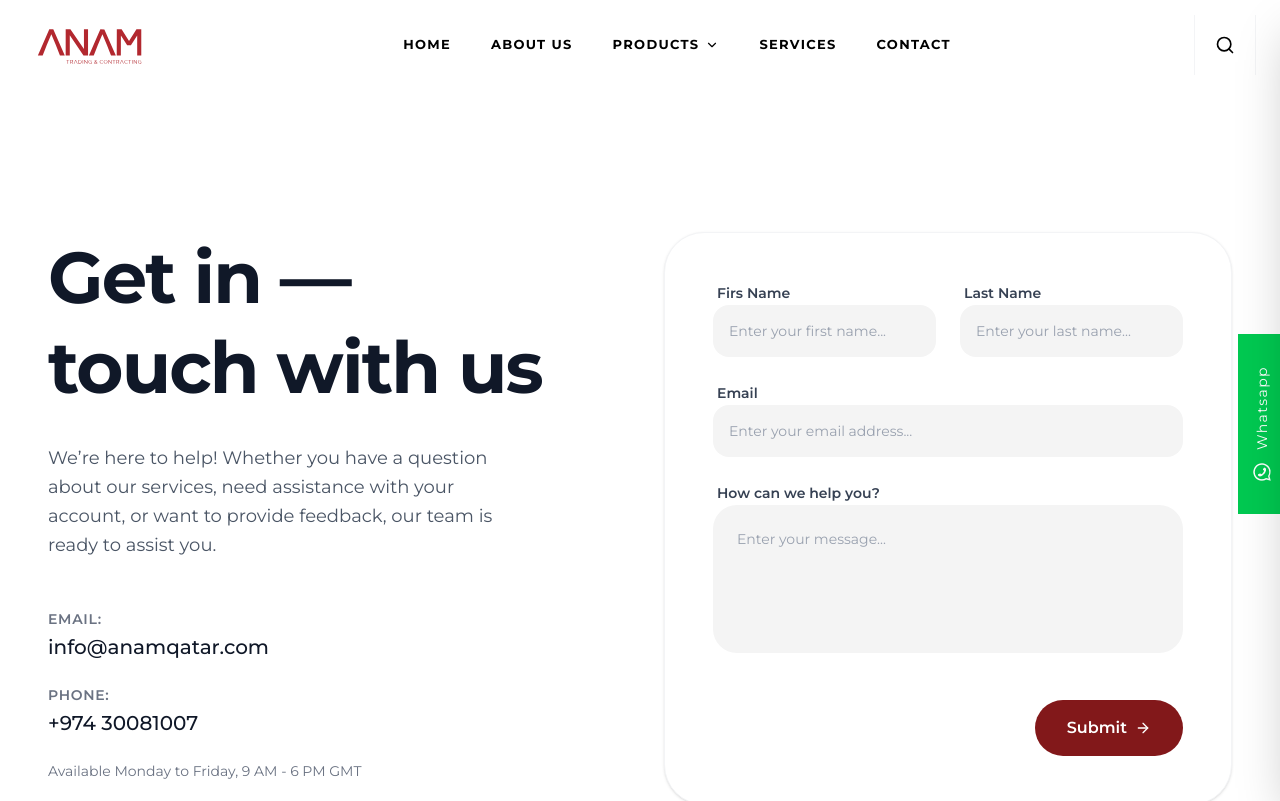
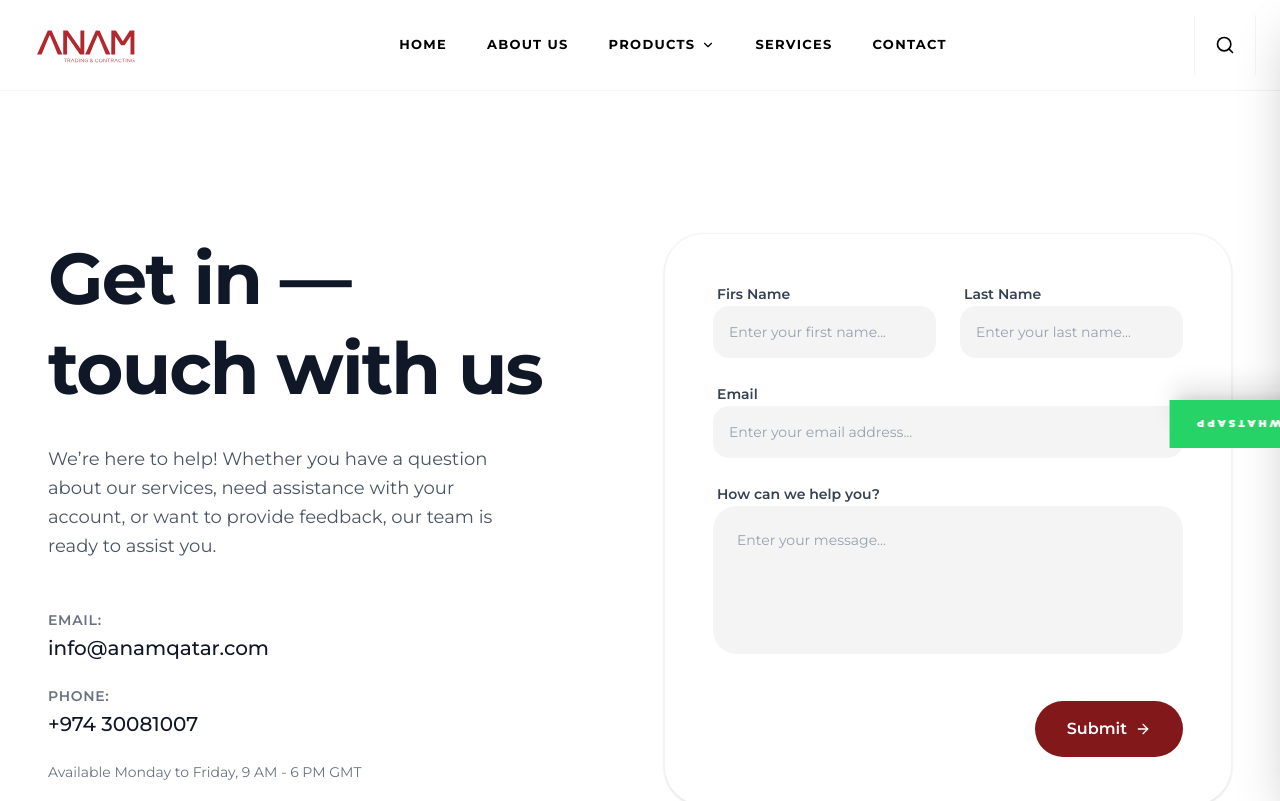
Before and after one commit to hananpk/anam-website, a React (Vite) app: page /contact in a window 1280 px wide. Shown: the top 801 px of the page. Built offline with nearby package versions, Linux system fonts and the light colour scheme.

Commit message:
add mobile menu

```diff
--- a/src/App.jsx
+++ b/src/App.jsx
@@ -8,7 +8,7 @@ import ProjectsPage from "./pages/Projects";
 import ProductDetail from "./pages/ProductDetail";
 import ContactUs from "./pages/Contact";
 import Gallery from "./pages/Gallery";
-import { FaWhatsapp } from "react-icons/fa";
+import WhatsAppButton from "./components/WhatsappButton";
 
 function App() {
   return (
@@ -26,13 +26,7 @@ function App() {
       </Routes>
 
       {/* whatsapp icon */}
-      <a
-        href="#"
-        className="fixed -right-18 top-1/2 hover:bg-green-600  z-50 -rotate-90 flex items-center gap-3 bg-green-500  text-white px-8 h-12 text-sm tracking-widest"
-      >
-        <FaWhatsapp size={20} />
-        <span className="hidden xl:inline">Whatsapp</span>
-      </a>
+      <WhatsAppButton />
     </BrowserRouter>
   );
 }
--- a/src/components/Header.jsx
+++ b/src/components/Header.jsx
@@ -1,7 +1,6 @@
 import React, { useState, useMemo } from "react";
 import {
   ChevronDown,
-  MessageCircle,
   Menu,
   X,
   Search,
@@ -9,31 +8,27 @@ import {
 } from "lucide-react";
 import { IMAGES } from "../utils/assets";
 import { Link, useNavigate } from "react-router-dom";
-import { FaWhatsapp } from "react-icons/fa";
 
 const megaMenuItems = [
   ["Flooring", "Wall Paneling & Cladding", "Doors", "Windows", "Partitions", "Ceiling", "Carpentry"],
-
   ["Profile & Accessories", "Kitchen & Wardrobe", "Lock and Handles", "Wood", "Solid Surface"],
-
-  ["Aluminum", "Stainless Steel", , "UPVC", "WPC", "Curtain and Blinds", "Shades and Fabric"],
-
+  ["Aluminum", "Stainless Steel", "UPVC", "WPC", "Curtain and Blinds", "Shades and Fabric"],
 ];
 
 const Header = () => {
   const [isMegaMenuOpen, setIsMegaMenuOpen] = useState(false);
   const [isSearchOpen, setIsSearchOpen] = useState(false);
+  const [isMobileMenuOpen, setIsMobileMenuOpen] = useState(false); // Mobile state
+  const [mobileProductsOpen, setMobileProductsOpen] = useState(false); // Mobile accordion state
   const [searchQuery, setSearchQuery] = useState("");
   const brandColor = "#63243B";
   const navigate = useNavigate();
-
-
 
   const filteredResults = useMemo(() => {
     if (!searchQuery) return [];
     return megaMenuItems.flat()
       .filter((item) =>
-        item?.includes(searchQuery.toLowerCase()),
+        item?.toLowerCase().includes(searchQuery.toLowerCase())
       )
       .slice(0, 8);
   }, [searchQuery]);
@@ -46,125 +41,55 @@ const Header = () => {
       .replace(/-+/g, "-")
       .replace(/^-+|-+$/g, "");
     navigate(`/products/${route}`);
-    console.log("helo", route);
+    setIsMegaMenuOpen(false);
+    setIsMobileMenuOpen(false);
   };
 
+  const navLinks = [
+    { name: "HOME", path: "/" },
+    { name: "ABOUT US", path: "/about" },
+    { name: "SERVICES", path: "/services" },
+    { name: "CONTACT", path: "/contact" },
+  ];
+
   return (
-    <header className="static top-0 w-full z-50 bg-[#fff] ">
-      <div className="max-w-[1280px] mx-auto px-6 h-[90px] flex items-center justify-between relative">
+    <header className="sticky top-0 w-full z-50 bg-[#fff] border-b border-gray-100">
+      <div className="max-w-[1280px] mx-auto px-6 h-[70px] md:h-[90px] flex items-center justify-between relative">
+
         {/* Logo Section */}
-        <div
-          className={`flex items-center gap-3 shrink-0 ${isSearchOpen ? "hidden md:flex" : "flex"}`}
-        >
-          <div className="w-20 md:w-34">
+        <div className={`flex items-center gap-3 shrink-0 ${isSearchOpen ? "hidden md:flex" : "flex"}`}>
+          <div className="w-20 md:w-32">
             <Link to={"/"}>
               <img src={IMAGES.logo} alt="Logo" className="w-full h-auto" />
             </Link>
           </div>
         </div>
 
-        {/* Integrated Search Overlay */}
-        <div
-          className={`absolute inset-0 bg-[#fff] z-30 flex flex-col transition-all duration-300 ${isSearchOpen ? "translate-y-0 opacity-100" : "-translate-y-full opacity-0 pointer-events-none"}`}
-        >
-          <div className="flex items-center px-10 h-20 border-b border-gray-100">
-            <Search size={22} className="text-gray-400" />
-            <input
-              type="text"
-              value={searchQuery}
-              onChange={(e) => setSearchQuery(e.target.value)}
-              placeholder="What are you looking for?"
-              className="w-full h-full px-6 outline-none text-xl text-black placeholder:text-gray-300 font-light"
-              autoFocus={isSearchOpen}
-            />
-            <button
-              onClick={() => {
-                setIsSearchOpen(false);
-                setSearchQuery("");
-              }}
-              className="p-2 hover:bg-gray-100 text-black hover:text-black"
-            >
-              <X size={28} />
-            </button>
-          </div>
+        {/* Desktop Navigation */}
+        <nav className="hidden lg:flex items-center gap-10 h-full">
+          {navLinks.slice(0, 2).map((link) => (
+            <Link key={link.name} to={link.path} className="text-[13px] font-bold tracking-widest hover:opacity-70 transition-opacity text-black">
+              {link.name}
+            </Link>
+          ))}
 
-          {/* Real-time Search Results Panel */}
-          {searchQuery && (
-            <div className="bg-white absolute left-0 top-full w-full shadow-2xl max-h-[60vh] overflow-y-auto">
-              <div className="max-w-4xl mx-auto py-8 px-10">
-                <p className="text-[10px] font-black uppercase tracking-widest text-gray-400 mb-4">
-                  Results
-                </p>
-                {filteredResults.length > 0 ? (
-                  <div className="grid grid-cols-1 md:grid-cols-2 gap-4">
-                    {filteredResults.map((result, i) => (
-                      <a
-                        key={i}
-                        href="#"
-                        className="flex items-center justify-between p-4 bg-gray-50 hover:bg-gray-100 group transition-colors"
-                      >
-                        <div>
-                          <p className="text-sm font-bold text-gray-900">
-                            {result}
-                          </p>
-                        </div>
-                        <ArrowRight
-                          size={16}
-                          className="text-gray-300 group-hover:text-black transition-all group-hover:translate-x-1"
-                        />
-                      </a>
-                    ))}
-                  </div>
-                ) : (
-                  <p className="text-gray-500 py-10 text-center italic">
-                    No products found matching "{searchQuery}"
-                  </p>
-                )}
-              </div>
-            </div>
-          )}
-        </div>
-
-        <nav className="hidden lg:flex items-center gap-10 h-full">
-          <a
-            href="/"
-            className="text-[13px] font-bold tracking-widest hover:opacity-70 transition-opacity text-black"
-          >
-            HOME
-          </a>
-
-          <Link
-            to={"/about"}
-            className="text-[13px] font-bold tracking-widest text-black hover:text-black"
-          >
-            ABOUT US
-          </Link>
-
+          {/* Products Dropdown */}
           <div
-            className="h-full flex items-center"
+            className="h-full flex items-center relative"
             onMouseEnter={() => setIsMegaMenuOpen(true)}
             onMouseLeave={() => setIsMegaMenuOpen(false)}
           >
-            <button className="flex items-center gap-1.5 text-[13px] font-bold tracking-widest text-black hover:text-black transition-colors h-full">
-              PRODUCTS{" "}
-              <ChevronDown
-                size={14}
-                className={isMegaMenuOpen ? "rotate-180" : ""}
-              />
+            <button className="flex items-center gap-1.5 text-[13px] font-bold tracking-widest text-black hover:text-black transition-colors h-full uppercase">
+              PRODUCTS <ChevronDown size={14} className={isMegaMenuOpen ? "rotate-180 transition-transform" : "transition-transform"} />
             </button>
 
-            {/* Mega Menu */}
             {isMegaMenuOpen && (
-              <div className="absolute left-1/2 top-full w-[80vw] max-w-3xl bg-white shadow-2xl border border-gray-100 p-12 grid grid-cols-3 gap-10 animate-in fade-in slide-in-from-top-2 z-50 transform -translate-x-1/2">
+              <div className="absolute left-1/2 top-full w-[80vw] max-w-3xl bg-white shadow-2xl border border-gray-100 p-10 grid grid-cols-3 gap-8 animate-in fade-in slide-in-from-top-2 z-50 transform -translate-x-1/2">
                 {megaMenuItems.map((column, colIdx) => (
-                  <ul key={colIdx} className="space-y-4">
+                  <ul key={colIdx} className="space-y-3">
                     {column.map((item, i) => (
-                      <li
-                        key={i}
-                        onClick={() => handleClickProducts(item)}
-                        className="group cursor-pointer"
-                      >
-                        <span className="text-[13px] text-gray-500 hover:text-black hover:pl-3 transition-all duration-300 block border-l-2 border-transparent hover:border-[#63243B]">
+                      <li key={i} onClick={() => handleClickProducts(item)} className="group cursor-pointer">
+                        <span className="text-[12px] text-gray-500 hover:text-black hover:pl-3 transition-all duration-300 block border-l-2 border-transparent hover:border-[#63243B]">
                           {item}
                         </span>
                       </li>
@@ -174,29 +99,113 @@ const Header = () => {
               </div>
             )}
           </div>
-          <a
-            href="#"
-            className="text-[13px] font-bold tracking-widest text-black hover:text-black"
-          >
-            SERVICES
-          </a>
-          <a
-            href="#"
-            className="text-[13px] font-bold tracking-widest text-black hover:text-black"
-          >
-            CONTACT
-          </a>
+
+          {navLinks.slice(2).map((link) => (
+            <Link key={link.name} to={link.path} className="text-[13px] font-bold tracking-widest hover:opacity-70 transition-opacity text-black">
+              {link.name}
+            </Link>
+          ))}
         </nav>
+
+        {/* Search Overlay */}
+        <div className={`absolute inset-0 bg-white z-50 flex flex-col transition-all duration-300 ${isSearchOpen ? "translate-y-0 opacity-100" : "-translate-y-full opacity-0 pointer-events-none"}`}>
+          <div className="flex items-center px-6 md:px-10 h-full border-b border-gray-100">
+            <Search size={22} className="text-gray-400" />
+            <input
+              type="text"
+              value={searchQuery}
+              onChange={(e) => setSearchQuery(e.target.value)}
+              placeholder="What are you looking for?"
+              className="w-full h-full px-4 md:px-6 outline-none text-lg md:text-xl text-black placeholder:text-gray-300 font-light"
+              autoFocus={isSearchOpen}
+            />
+            <button onClick={() => { setIsSearchOpen(false); setSearchQuery(""); }} className="p-2 text-black hover:bg-gray-100 rounded-full">
+              <X size={24} />
+            </button>
+          </div>
+
+          {searchQuery && (
+            <div className="bg-white absolute left-0 top-full w-full shadow-2xl max-h-[60vh] overflow-y-auto border-t border-gray-100">
+              <div className="max-w-4xl mx-auto py-6 px-6 md:px-10">
+                <p className="text-[10px] font-black uppercase tracking-widest text-gray-400 mb-4">Results</p>
+                {filteredResults.length > 0 ? (
+                  <div className="grid grid-cols-1 md:grid-cols-2 gap-3">
+                    {filteredResults.map((result, i) => (
+                      <button key={i} onClick={() => { handleClickProducts(result); setIsSearchOpen(false); }} className="flex items-center justify-between p-4 bg-gray-50 hover:bg-gray-100 group transition-colors text-left w-full">
+                        <span className="text-sm font-bold text-gray-900">{result}</span>
+                        <ArrowRight size={16} className="text-gray-300 group-hover:text-black transition-all group-hover:translate-x-1" />
+                      </button>
+                    ))}
+                  </div>
+                ) : (
+                  <p className="text-gray-500 py-10 text-center italic">No products found matching "{searchQuery}"</p>
+                )}
+              </div>
+            </div>
+          )}
+        </div>
+
+        {/* Mobile Menu Drawer */}
+        <div className={`fixed inset-0 bg-black/50 z-[100] transition-opacity lg:hidden ${isMobileMenuOpen ? "opacity-100" : "opacity-0 pointer-events-none"}`} onClick={() => setIsMobileMenuOpen(false)}>
+          <div className={`absolute left-0 top-0 h-full w-[80%] max-w-sm bg-white shadow-xl flex flex-col transition-transform duration-300 ${isMobileMenuOpen ? "translate-x-0" : "-translate-x-full"}`} onClick={e => e.stopPropagation()}>
+            <div className="flex items-center justify-between p-6 border-b border-gray-100">
+              <img src={IMAGES.logo} alt="Logo" className="w-20" />
+              <button onClick={() => setIsMobileMenuOpen(false)} className="p-2 text-black"><X size={24} /></button>
+            </div>
+
+            <div className="flex-grow overflow-y-auto p-6">
+              <nav className="flex flex-col gap-6">
+                {navLinks.slice(0, 2).map((link) => (
+                  <Link key={link.name} to={link.path} onClick={() => setIsMobileMenuOpen(false)} className="text-sm font-bold tracking-widest text-black">
+                    {link.name}
+                  </Link>
+                ))}
+
+                {/* Mobile Products Accordion */}
+                <div>
+                  <button
+                    onClick={() => setMobileProductsOpen(!mobileProductsOpen)}
+                    className="flex items-center justify-between w-full text-sm font-bold tracking-widest text-black"
+                  >
+                    PRODUCTS <ChevronDown size={18} className={mobileProductsOpen ? "rotate-180" : ""} />
+                  </button>
+                  <div className={`mt-4 space-y-4 overflow-hidden transition-all duration-300 ${mobileProductsOpen ? "max-h-[1000px] opacity-100" : "max-h-0 opacity-0"}`}>
+                    {megaMenuItems.flat().map((item, i) => (
+                      <button
+                        key={i}
+                        onClick={() => handleClickProducts(item)}
+                        className="block w-full text-left text-[12px] text-gray-500 hover:text-[#63243B] pl-4 border-l border-gray-100 py-1"
+                      >
+                        {item}
+                      </button>
+                    ))}
+                  </div>
+                </div>
+
+                {navLinks.slice(2).map((link) => (
+                  <Link key={link.name} to={link.path} onClick={() => setIsMobileMenuOpen(false)} className="text-sm font-bold tracking-widest text-black">
+                    {link.name}
+                  </Link>
+                ))}
+              </nav>
+            </div>
+          </div>
+        </div>
 
         {/* Right Action Tray */}
         <div className="flex items-center">
           <button
             onClick={() => setIsSearchOpen(true)}
-            className="p-5 hover:bg-gray-50 hover:text-black transition-colors text-black border-x border-gray-100"
+            className="p-4 md:p-5 hover:bg-gray-50 hover:text-black transition-colors text-black border-l md:border-x border-gray-100"
           >
             <Search size={20} />
           </button>
-
+          <button
+            className="lg:hidden p-2 -ml-2 text-black"
+            onClick={() => setIsMobileMenuOpen(true)}
+          >
+            <Menu size={24} />
+          </button>
         </div>
       </div>
     </header>
--- a/src/components/Spotlight.jsx
+++ b/src/components/Spotlight.jsx
@@ -115,7 +115,7 @@ const Spotlight = () => {
 
               <div className="absolute inset-0 bg-black/30" />
 
-              <div className="absolute left-8 bottom-12 z-10 max-w-4xl px-6">
+              <div className="absolute left-24 bottom-14 z-10 max-w-4xl px-6">
                 <h1 className="text-white text-4xl md:text-5xl font-bold leading-[1.2em] mt-4">
                   {slide.title.map((line, idx) => (
                     <span key={idx} className="block overflow-hidden">
--- /dev/null
+++ b/src/components/WhatsappButton.jsx
@@ -0,0 +1,30 @@
+import React from "react";
+import { motion } from "framer-motion";
+import { FaWhatsapp } from "react-icons/fa";
+
+const WhatsAppButton = () => {
+    return (
+        <motion.a
+            href="https://wa.me/yournumber"
+            target="_blank"
+            rel="noopener noreferrer"
+            initial={{ x: 50, y: "-50%", rotate: -90 }}
+            animate={{ x: 0 }}
+            whileHover={{ x: -10, backgroundColor: "#000" }}
+            className="fixed -rotate-90 -right-20 top-1/2 z-[9999] flex items-center justify-center gap-3 bg-[#25D366] text-white px-6 h-12 shadow-xl transition-colors duration-300"
+        >
+            <FaWhatsapp size={18} className="rotate-90" />
+            <span className="text-[10px] font-black uppercase tracking-[0.3em] hidden md:block">
+                WHATSAPP
+            </span>
+
+            <motion.span
+                animate={{ opacity: [0.4, 1, 0.4] }}
+                transition={{ repeat: Infinity, duration: 2 }}
+                className="absolute left-0 h-full w-[2px] bg-white/50"
+            />
+        </motion.a>
+    );
+};
+
+export default WhatsAppButton;
```
